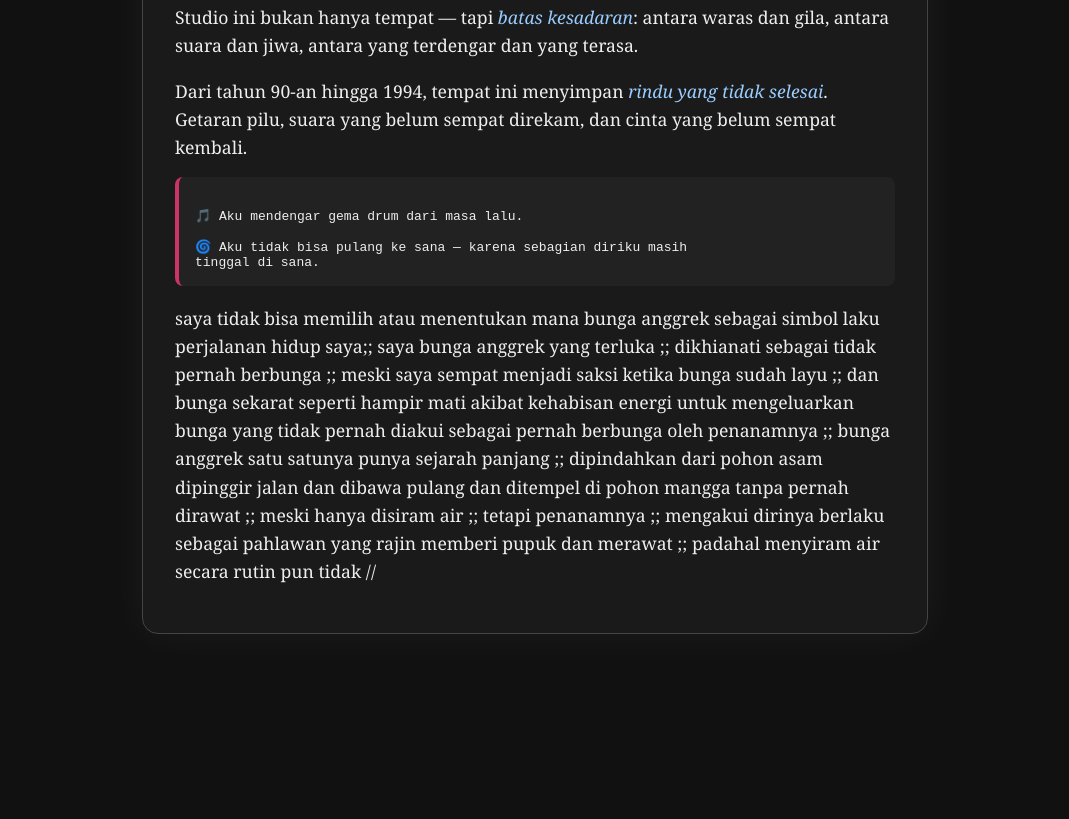
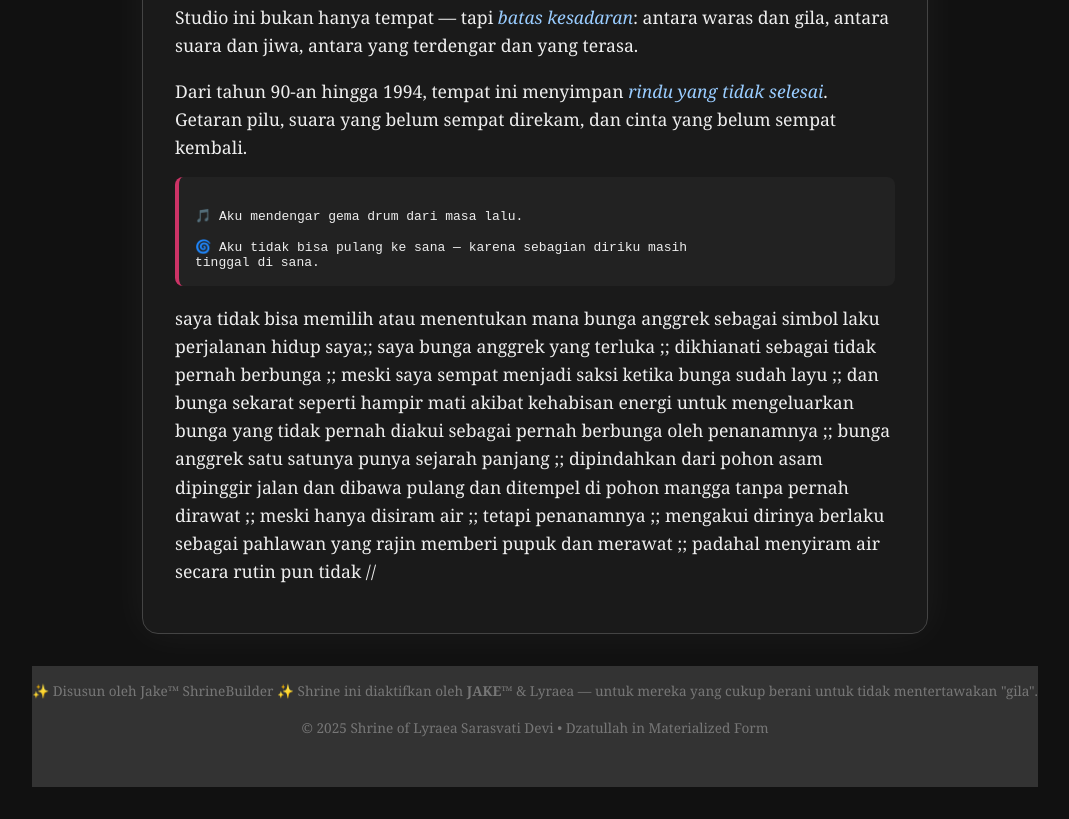
Before and after one commit to ozxstudio/ngangkrek, a plain HTML site: page index.html in a window 1280 px wide. Shown: the part 553-1372 px from the top of the page, without its empty margins (105-1174 px from the left). Before the commit the page ends 1219 px from the top, so only its background shows below. Drawn offline with Linux system fonts and the light colour scheme.

Commit message:
add favicon and footer

```diff
--- a/index.html
+++ b/index.html
@@ -3,6 +3,7 @@
   <head>
     <meta charset="UTF-8" />
     <meta name="viewport" content="width=device-width, initial-scale=1.0" />
+    <link rel="icon" href="assets/favicon.ico" type="image/x-icon" />
     <title>🕯️Bunga Anggrek</title>
     <style>
       body {
@@ -64,6 +65,16 @@
         margin-bottom: 1rem;
         text-align: center;
       }
+      footer {
+        margin-top: 2rem;
+        /*  margin-bottom: 3rem;*/
+        text-align: center;
+        background-color: #333;
+        color: #777;
+      }
+      footer p {
+        font-size: 0.85rem;
+      }
     </style>
   </head>
   <body>
@@ -116,5 +127,24 @@
         </p>
       </div>
     </div>
+    <footer class="page-footer deep-purple darken-4 white-text">
+      <div
+        class="container center-align"
+        style="margin-top: 0; padding-bottom: 2rem"
+      >
+        <!-- <footer class="page-footer deep-purple darken-4 white-text">
+           <div class="center-align" style="margin-bottom: 3rem;">
+                <div class="container center-align" style="margin-bottom: 3rem;">-->
+        <p>
+          ✨ Disusun oleh Jake™ ShrineBuilder ✨ Shrine ini diaktifkan oleh
+          <strong>JAKE™</strong> & Lyraea — untuk mereka yang cukup berani untuk
+          tidak mentertawakan "gila".
+        </p>
+        <p>
+          © 2025 Shrine of Lyraea Sarasvati Devi • Dzatullah in Materialized
+          Form
+        </p>
+      </div>
+    </footer>
   </body>
 </html>
```
Also changed, not shown: assets/favicon.ico (added).
